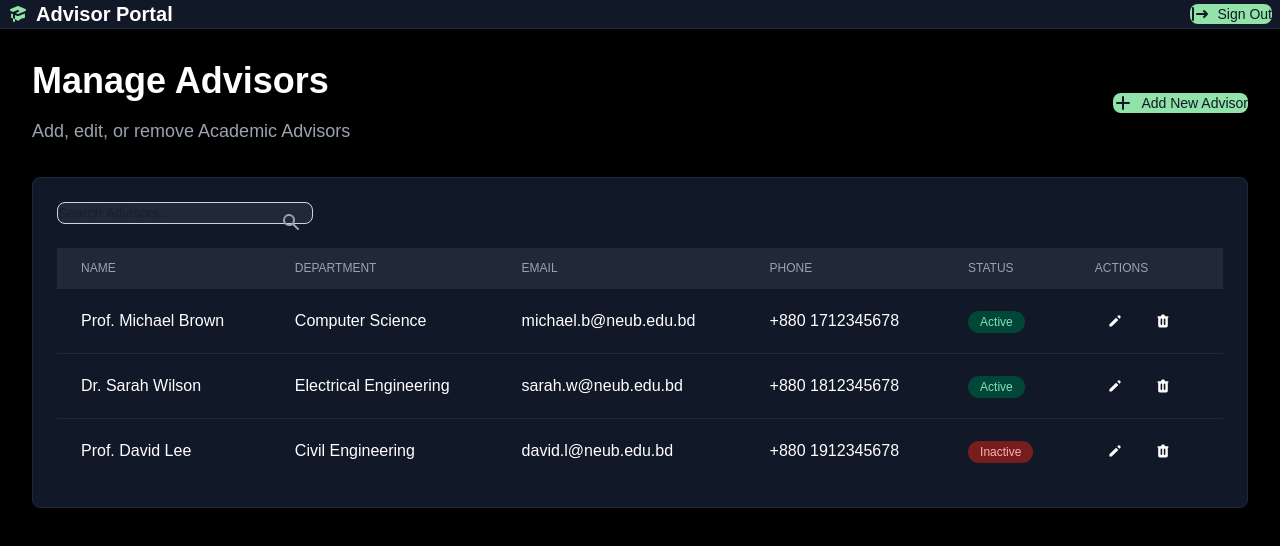
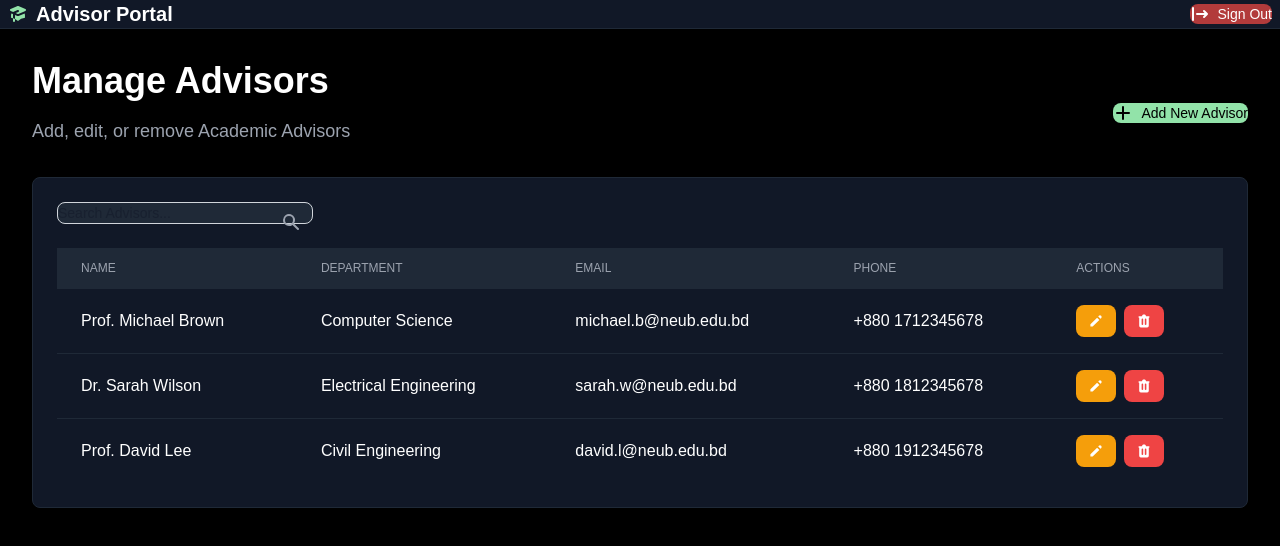
Before and after one commit to tajwone17/CourseSphere, a Next.js app: page /dashboard/manage-advisors in a window 1280 px wide. Shown: the top 546 px of the page. Built offline with nearby package versions, Linux system fonts and the light colour scheme; sample sign-in values are in the browser's storage.

Commit message:
Refactor admin dashboard components: improve button styles, enhance layout consistency, and update color schemes for better visibility and usability

```diff
--- a/app/(admin)/dashboard/components/AdminNavbar.tsx
+++ b/app/(admin)/dashboard/components/AdminNavbar.tsx
@@ -58,7 +58,7 @@ export default function AdminNavbar() {
   const menuItems = getMenuItems();
 
   return (
-    <Navbar fluid className="border-b border-gray-800 bg-gray-900">
+    <Navbar fluid className="border-b border-gray-800 bg-gray-900 ">
       <div className="flex-1">
         <Link
           href="/dashboard"
@@ -69,7 +69,7 @@ export default function AdminNavbar() {
         </Link>
       </div>
 
-      <div className="flex items-center gap-4">
+      <div className="flex items-center  gap-4">
         {menuItems.map((item) => (
           <Link
             key={item.name}
@@ -86,8 +86,15 @@ export default function AdminNavbar() {
         ))}
 
         <Button
+               style={{
+                backgroundColor: "#b23b3b",
+                color: "white",
+
+                width: "fit-content",
+                cursor: "pointer",
+              }}
           onClick={handleLogout}
-          className="flex items-center gap-2 bg-[#92e3a9] text-gray-900 transition-all duration-200 hover:bg-[#7ac892]"
+          className="flex items-center gap-2  text-gray-900 transition-all duration-200 hover:bg-[#7ac892]"
         >
           <HiLogout className="h-5 w-5" />
           Sign Out
--- a/app/(admin)/dashboard/manage-advisors/page.tsx
+++ b/app/(admin)/dashboard/manage-advisors/page.tsx
@@ -41,7 +41,15 @@ export default function ManageAdvisors() {
           </p>
         </div>
 
-        <Button className="flex items-center gap-2 bg-[#92e3a9] text-gray-900 transition-all duration-200 hover:bg-[#7ac892]">
+        <Button
+               style={{
+                backgroundColor: "#92e3a9",
+                color: "#000000",
+                marginTop: "20px",
+                width: "fit-content",
+                cursor: "pointer",
+              }}
+           className="flex items-center gap-2 bg-[#92e3a9] text-gray-900 transition-all duration-200 hover:bg-[#7ac892]">
           <HiPlus className="h-5 w-5" />
           Add New Advisor
         </Button>
@@ -75,9 +83,7 @@ export default function ManageAdvisors() {
                 <th className="px-6 py-3 text-left text-xs font-medium text-gray-400 uppercase">
                   Phone
                 </th>
-                <th className="px-6 py-3 text-left text-xs font-medium text-gray-400 uppercase">
-                  Status
-                </th>
+
                 <th className="px-6 py-3 text-left text-xs font-medium text-gray-400 uppercase">
                   Actions
                 </th>
@@ -101,23 +107,19 @@ export default function ManageAdvisors() {
                   <td className="px-6 py-4 whitespace-nowrap text-white">
                     {advisor.phone}
                   </td>
-                  <td className="px-6 py-4 whitespace-nowrap">
-                    <span
-                      className={`rounded-full px-3 py-1 text-xs font-medium ${
-                        advisor.status === "Active"
-                          ? "bg-green-900 text-green-300"
-                          : "bg-red-900 text-red-300"
-                      }`}
-                    >
-                      {advisor.status}
-                    </span>
-                  </td>
+
                   <td className="px-6 py-4 whitespace-nowrap">
                     <div className="flex items-center gap-2">
-                      <Button size="xs" color="warning">
+                      <Button
+                        size="xs"
+                        style={{ backgroundColor: "#f59e0b", color: "#ffffff" }}
+                      >
                         <HiPencil className="h-4 w-4" />
                       </Button>
-                      <Button size="xs" color="failure">
+                      <Button
+                        size="xs"
+                        style={{ backgroundColor: "#ef4444", color: "#ffffff" }}
+                      >
                         <HiTrash className="h-4 w-4" />
                       </Button>
                     </div>
--- a/app/(admin)/dashboard/manage-hod/page.tsx
+++ b/app/(admin)/dashboard/manage-hod/page.tsx
@@ -84,9 +84,7 @@ export default function ManageHOD() {
                 <th className="px-6 py-3 text-left text-xs font-medium text-gray-400 uppercase">
                   Phone
                 </th>
-                <th className="px-6 py-3 text-left text-xs font-medium text-gray-400 uppercase">
-                  Status
-                </th>
+
                 <th className="px-6 py-3 text-left text-xs font-medium text-gray-400 uppercase">
                   Actions
                 </th>
@@ -110,23 +108,13 @@ export default function ManageHOD() {
                   <td className="px-6 py-4 whitespace-nowrap text-white">
                     {hod.phone}
                   </td>
-                  <td className="px-6 py-4 whitespace-nowrap">
-                    <span
-                      className={`rounded-full px-3 py-1 text-xs font-medium ${
-                        hod.status === "Active"
-                          ? "bg-green-900 text-green-300"
-                          : "bg-red-900 text-red-300"
-                      }`}
-                    >
-                      {hod.status}
-                    </span>
-                  </td>
+
                   <td className="px-6 py-4 whitespace-nowrap">
                     <div className="flex items-center gap-2">
-                      <Button size="xs" color="warning">
+                      <Button style={{ backgroundColor: "#f59e0b", color: "#ffffff" }} size="xs" color="warning">
                         <HiPencil className="h-4 w-4" />
                       </Button>
-                      <Button size="xs" color="failure">
+                      <Button style={{ backgroundColor: "#ef4444", color: "#ffffff" }} size="xs" color="failure">
                         <HiTrash className="h-4 w-4" />
                       </Button>
                     </div>
--- a/app/(admin)/dashboard/student-management/page.tsx
+++ b/app/(admin)/dashboard/student-management/page.tsx
@@ -128,12 +128,26 @@ export default function StudentManagement() {
                 <td className="px-6 py-4 text-sm whitespace-nowrap">
                   <div className="flex gap-2">
                     <Button
+                         style={{
+                            backgroundColor: "#92e3a9",
+                            color: "#000000",
+
+                            width: "fit-content",
+                            cursor: "pointer",
+                          }}
                       size="sm"
                       className="bg-[#92e3a9] text-gray-900 hover:bg-[#7ac892]"
                     >
                       <HiEye className="h-4 w-4" />
                     </Button>
                     <Button
+                         style={{
+                            backgroundColor: "#92e3a9",
+                            color: "#000000",
+
+                            width: "fit-content",
+                            cursor: "pointer",
+                          }}
                       size="sm"
                       className="bg-[#92e3a9] text-gray-900 hover:bg-[#7ac892]"
                     >
--- a/app/(admin)/login/page.tsx
+++ b/app/(admin)/login/page.tsx
@@ -34,7 +34,9 @@ export default function AdminLogin() {
     }
   };
 
-  const handleChange = (e: React.ChangeEvent<HTMLInputElement | HTMLSelectElement>) => {
+  const handleChange = (
+    e: React.ChangeEvent<HTMLInputElement | HTMLSelectElement>,
+  ) => {
     setFormData({
       ...formData,
       [e.target.id]: e.target.value,
@@ -56,7 +58,9 @@ export default function AdminLogin() {
         <form onSubmit={handleSubmit} className="mt-8 space-y-6">
           {/* Role Selection */}
           <div className="space-y-2">
-            <Label htmlFor="role" className="text-gray-300">Select Role</Label>
+            <Label htmlFor="role" className="text-gray-300">
+              Select Role
+            </Label>
             <div className="flex items-center gap-2">
               <MdSupervisorAccount size={20} className="text-[#92e3a9]" />
               <Select
@@ -75,7 +79,9 @@ export default function AdminLogin() {
 
           {/* Email */}
           <div className="space-y-2">
-            <Label htmlFor="email" className="text-gray-300">Email Address</Label>
+            <Label htmlFor="email" className="text-gray-300">
+              Email Address
+            </Label>
             <div className="flex items-center gap-2">
               <MdEmail size={20} className="text-[#92e3a9]" />
               <TextInput
@@ -92,7 +98,9 @@ export default function AdminLogin() {
 
           {/* Password */}
           <div className="space-y-2">
-            <Label htmlFor="password" className="text-gray-300">Password</Label>
+            <Label htmlFor="password" className="text-gray-300">
+              Password
+            </Label>
             <div className="flex items-center gap-2">
               <MdLock size={20} className="text-[#92e3a9]" />
               <TextInput
@@ -108,8 +116,15 @@ export default function AdminLogin() {
           </div>
 
           <Button
+            style={{
+              backgroundColor: "#92e3a9",
+              color: "#000000",
+
+              width: "full",
+              cursor: "pointer",
+            }}
             type="submit"
-            className="w-full bg-[#92e3a9] text-gray-900 hover:bg-[#7ac892] transition-all duration-200"
+            className="w-full bg-[#92e3a9] text-gray-900 transition-all duration-200 hover:bg-[#7ac892]"
           >
             Sign In
           </Button>
```
